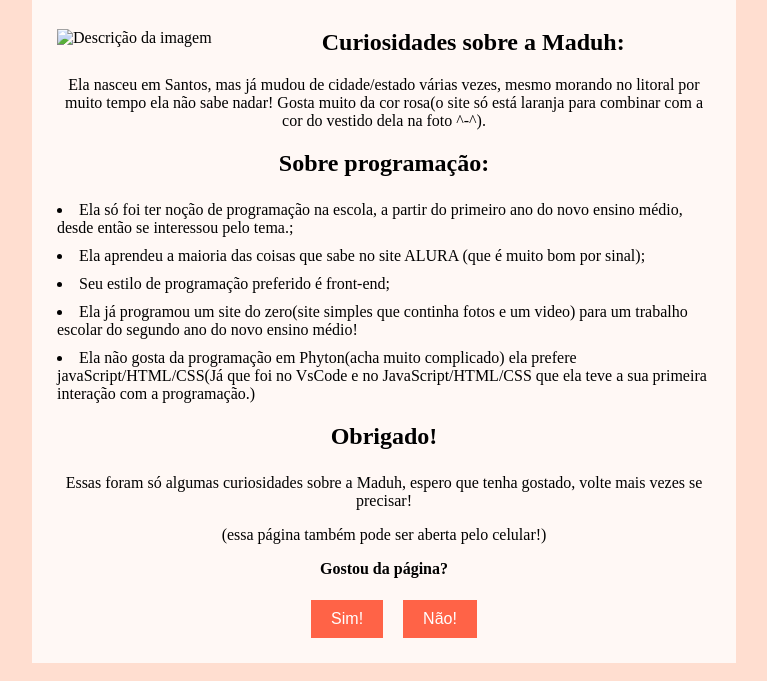
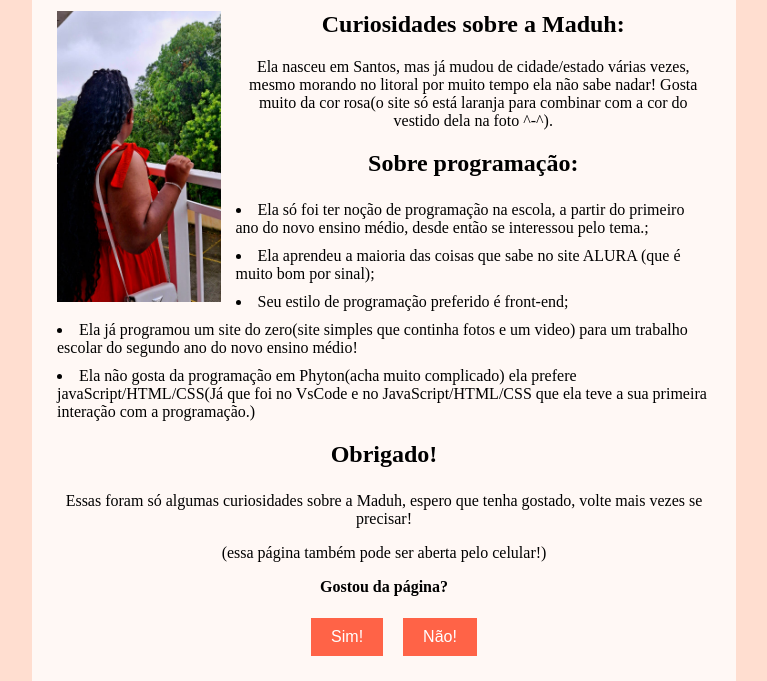
Before and after one commit to Maria-Eduarda-Paixao/Maria-Eduarda-Paixao.github.io, a plain HTML site: page index.html in a window 1280 px wide. Shown: the part 125-806 px from the top of the page, without its empty margins (256-1023 px from the left). Drawn offline with Linux system fonts and the light colour scheme.

Commit message:
Update index.html

```diff
--- a/index.html
+++ b/index.html
@@ -87,7 +87,7 @@
 <body>
     <div class="container">
         <h1>Olá, bem vindo(a)!</h1>
-        <img src="fotos/fotomaduh site2.jpg" alt="Descrição da imagem">
+        <img src="fotomaduh site2.jpg" alt="foto da maduh aqui">
         <h2>Curiosidades sobre a Maduh:</h2>
         <p>Ela nasceu em Santos, mas já mudou de cidade/estado várias vezes, mesmo morando no litoral por muito tempo ela não sabe nadar! Gosta muito da cor rosa(o site só está laranja para combinar com a cor do vestido dela na foto ^-^).</p>
         <h3>Sobre programação:</h3>
```
